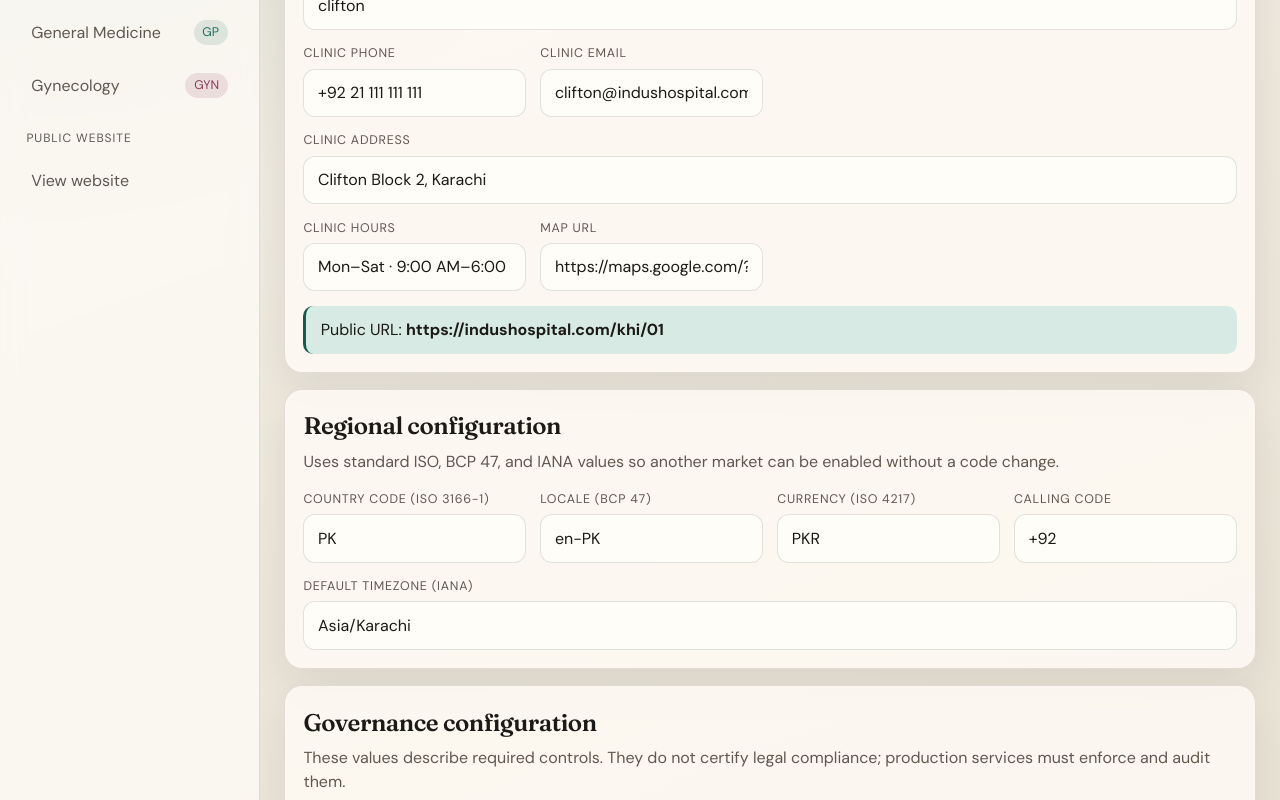
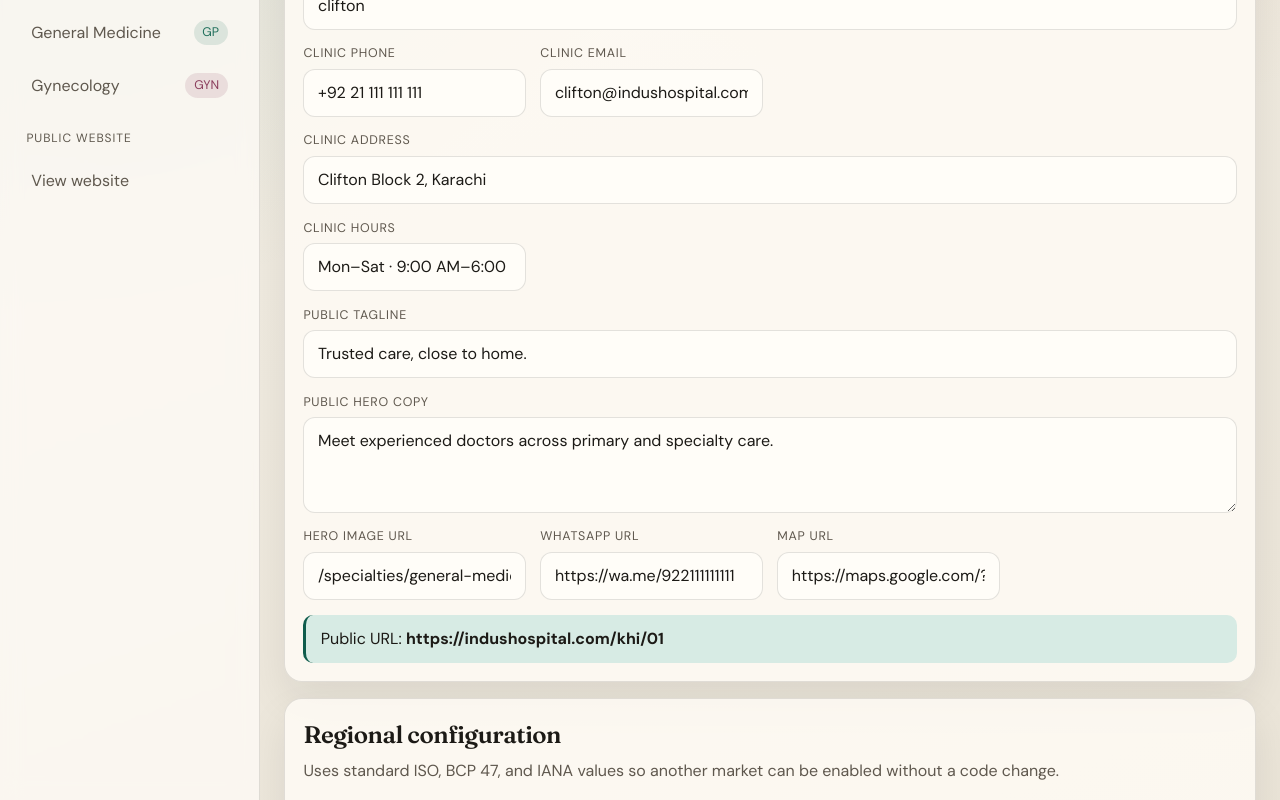
Before and after one commit to kashifdar1/dental-clinic, a React (Vite) app: page /admin/settings in a window 1280 px wide. Shown: the part 485-1285 px from the top of the page. Built offline with nearby package versions, Linux system fonts and the light colour scheme; no server answers.

Commit message:
feat: add clinic public profile editor

```diff
--- a/src/components/SaveStatus.tsx
+++ b/src/components/SaveStatus.tsx
@@ -6,14 +6,6 @@
 }
 
 export function SaveStatus({ status, result }: SaveStatusProps) {
-  if (status === 'saving') {
-    return (
-      <div className="import-message save-status" role="status" aria-live="polite">
-        Saving changes...
-      </div>
-    )
-  }
-
   if (result && !result.ok) {
     return (
       <div className="import-message error-chip save-status" role="alert">
@@ -30,5 +22,13 @@
     )
   }
 
+  if (status === 'saving') {
+    return (
+      <div className="import-message save-status" role="status" aria-live="polite">
+        Saving changes...
+      </div>
+    )
+  }
+
   return null
 }
--- a/src/domain/TenantContext.tsx
+++ b/src/domain/TenantContext.tsx
@@ -77,6 +77,10 @@
     address?: string
     hours?: string
     mapUrl?: string
+    tagline?: string
+    heroCopy?: string
+    heroImageUrl?: string
+    whatsappUrl?: string
   }) => Promise<MutationResult>
   resetDemo: () => void
 }
--- a/src/domain/reducers.ts
+++ b/src/domain/reducers.ts
@@ -294,6 +294,10 @@
     address?: string
     hours?: string
     mapUrl?: string
+    tagline?: string
+    heroCopy?: string
+    heroImageUrl?: string
+    whatsappUrl?: string
   },
 ): AppData {
   const next = clone(data)
@@ -342,6 +346,10 @@
     address: input.address?.trim() || undefined,
     hours: input.hours?.trim() || undefined,
     mapUrl: input.mapUrl?.trim() || undefined,
+    tagline: input.tagline?.trim() || undefined,
+    heroCopy: input.heroCopy?.trim() || undefined,
+    heroImageUrl: input.heroImageUrl?.trim() || undefined,
+    whatsappUrl: input.whatsappUrl?.trim() || undefined,
   }
   return next
 }
--- a/src/domain/seed.ts
+++ b/src/domain/seed.ts
@@ -67,6 +67,10 @@
       address: 'Clifton Block 2, Karachi',
       hours: 'Mon–Sat · 9:00 AM–6:00 PM',
       mapUrl: 'https://maps.google.com/?q=Indus+Clifton+Clinic',
+      tagline: 'Trusted care, close to home.',
+      heroCopy: 'Meet experienced doctors across primary and specialty care.',
+      heroImageUrl: '/specialties/general-medicine.png',
+      whatsappUrl: 'https://wa.me/922111111111',
     },
     {
       id: 'clinic_aurora_east',
@@ -82,6 +86,10 @@
       address: 'Gulberg III, Lahore',
       hours: 'Mon–Sat · 9:00 AM–6:00 PM',
       mapUrl: 'https://maps.google.com/?q=Indus+Gulberg+Clinic',
+      tagline: 'Connected care for every stage of life.',
+      heroCopy: 'Explore trusted specialists and find the right care for your family.',
+      heroImageUrl: '/specialties/cardiology.png',
+      whatsappUrl: 'https://wa.me/924211111111',
     },
     {
       id: 'clinic_harbor_downtown',
@@ -97,6 +105,10 @@
       address: 'Main Boulevard, Lahore',
       hours: 'Mon–Sun · 10:00 AM–8:00 PM',
       mapUrl: 'https://maps.google.com/?q=Lasaani+Poly+Clinic',
+      tagline: 'Personal care, thoughtfully delivered.',
+      heroCopy: 'Find approachable doctors and practical care for your whole family.',
+      heroImageUrl: '/specialties/general-medicine.png',
+      whatsappUrl: 'https://wa.me/924211122233',
     },
   ],
   practitioners: [
--- a/src/domain/types.ts
+++ b/src/domain/types.ts
@@ -54,6 +54,10 @@
   address?: string
   hours?: string
   mapUrl?: string
+  tagline?: string
+  heroCopy?: string
+  heroImageUrl?: string
+  whatsappUrl?: string
 }
 
 /** Day numbers follow `Date.getDay()`: 0 is Sunday through 6 is Saturday. */
--- a/src/pages/OrganizationSettingsPage.tsx
+++ b/src/pages/OrganizationSettingsPage.tsx
@@ -22,6 +22,10 @@
     address: clinic.address ?? '',
     hours: clinic.hours ?? '',
     mapUrl: clinic.mapUrl ?? '',
+    tagline: clinic.tagline ?? '',
+    heroCopy: clinic.heroCopy ?? '',
+    heroImageUrl: clinic.heroImageUrl ?? '',
+    whatsappUrl: clinic.whatsappUrl ?? '',
   })
   const [regional, setRegional] = useState(organization.regionalSettings)
   const [governance, setGovernance] = useState(
@@ -39,6 +43,10 @@
   const clinicAddress = clinic.address ?? ''
   const clinicHours = clinic.hours ?? ''
   const clinicMapUrl = clinic.mapUrl ?? ''
+  const clinicTagline = clinic.tagline ?? ''
+  const clinicHeroCopy = clinic.heroCopy ?? ''
+  const clinicHeroImageUrl = clinic.heroImageUrl ?? ''
+  const clinicWhatsappUrl = clinic.whatsappUrl ?? ''
   const countryCode = organization.regionalSettings.countryCode
   const locale = organization.regionalSettings.locale
   const currency = organization.regionalSettings.currency
@@ -62,6 +70,10 @@
       address: clinicAddress,
       hours: clinicHours,
       mapUrl: clinicMapUrl,
+      tagline: clinicTagline,
+      heroCopy: clinicHeroCopy,
+      heroImageUrl: clinicHeroImageUrl,
+      whatsappUrl: clinicWhatsappUrl,
     })
     setRegional({
       countryCode,
@@ -78,32 +90,9 @@
       auditTrailRequired,
       consentTrackingRequired,
     })
-    setResult(null)
-  }, [
-    auditTrailRequired,
-    branchCode,
-    callingCode,
-    cityCode,
-    clinic.id,
-    clinicSlug,
-    clinicPhone,
-    clinicEmail,
-    clinicAddress,
-    clinicHours,
-    clinicMapUrl,
-    consentTrackingRequired,
-    countryCode,
-    currency,
-    dataResidencyRegion,
-    defaultTimeZone,
-    hostingMode,
-    locale,
-    organization.id,
-    policyProfileIds,
-    primaryDomain,
-    recordRetentionDays,
-    requireMfa,
-  ])
+  // Resync only when the selected tenant changes; saves must not clear confirmation state.
+  // oxlint-disable-next-line react-hooks/exhaustive-deps
+  }, [clinic.id, organization.id])
 
   function togglePolicy(id: string) {
     setGovernance((current) => ({
@@ -270,6 +259,49 @@
                 value={clinicRouting.hours}
                 onChange={(event) =>
                   setClinicRouting({ ...clinicRouting, hours: event.target.value })
+                }
+              />
+            </div>
+            <div className="field full">
+              <label htmlFor="clinicTagline">Public tagline</label>
+              <input
+                id="clinicTagline"
+                value={clinicRouting.tagline}
+                onChange={(event) =>
+                  setClinicRouting({ ...clinicRouting, tagline: event.target.value })
+                }
+                placeholder="Trusted care, close to home."
+              />
+            </div>
+            <div className="field full">
+              <label htmlFor="clinicHeroCopy">Public hero copy</label>
+              <textarea
+                id="clinicHeroCopy"
+                value={clinicRouting.heroCopy}
+                onChange={(event) =>
+                  setClinicRouting({ ...clinicRouting, heroCopy: event.target.value })
+                }
+                placeholder="Meet experienced doctors across our clinics."
+              />
+            </div>
+            <div className="field">
+              <label htmlFor="clinicHeroImageUrl">Hero image URL</label>
+              <input
+                id="clinicHeroImageUrl"
+                value={clinicRouting.heroImageUrl}
+                onChange={(event) =>
+                  setClinicRouting({ ...clinicRouting, heroImageUrl: event.target.value })
+                }
+              />
+            </div>
+            <div className="field">
+              <label htmlFor="clinicWhatsappUrl">WhatsApp URL</label>
+              <input
+                id="clinicWhatsappUrl"
+                type="url"
+                value={clinicRouting.whatsappUrl}
+                onChange={(event) =>
+                  setClinicRouting({ ...clinicRouting, whatsappUrl: event.target.value })
                 }
               />
             </div>
--- a/src/pages/PublicDirectoryPage.tsx
+++ b/src/pages/PublicDirectoryPage.tsx
@@ -74,17 +74,26 @@
       <main>
         <section className="public-hero">
           <div className="public-hero-copy">
-            <span className="eyebrow">Trusted, connected care</span>
-            <h1>Find the right doctor for your family.</h1>
+            <span className="eyebrow">
+              {resolvedClinic?.tagline || 'Trusted, connected care'}
+            </span>
+            <h1>{resolvedClinic?.name || organization.name}</h1>
             <p>
-              Meet experienced practitioners across our clinics, explore their
-              specialties, and contact the clinic directly.
+              {resolvedClinic?.heroCopy ||
+                'Meet experienced practitioners across our clinics, explore their specialties, and contact the clinic directly.'}
             </p>
             <a className="btn" href="#doctors">
               Meet our doctors
             </a>
           </div>
           <div className="hero-note">
+            {resolvedClinic?.heroImageUrl ? (
+              <img
+                className="public-hero-image"
+                src={resolvedClinic.heroImageUrl}
+                alt=""
+              />
+            ) : null}
             <span className="hero-note-number">{doctors.length}</span>
             <span>
               active practitioners across {clinics.length}{' '}
@@ -215,6 +224,11 @@
                 {clinic.hours ? <span>{clinic.hours}</span> : null}
                 {clinic.phone ? <a href={`tel:${clinic.phone}`}>{clinic.phone}</a> : null}
                 {clinic.email ? <a href={`mailto:${clinic.email}`}>{clinic.email}</a> : null}
+                {clinic.whatsappUrl ? (
+                  <a href={clinic.whatsappUrl} target="_blank" rel="noreferrer">
+                    WhatsApp
+                  </a>
+                ) : null}
                 {clinic.mapUrl ? (
                   <a href={clinic.mapUrl} target="_blank" rel="noreferrer">
                     Directions
--- a/src/styles/public.css
+++ b/src/styles/public.css
@@ -118,6 +118,15 @@
   padding: 1.5rem;
   border-left: 1px solid var(--line);
   color: var(--muted);
+}
+
+.public-hero-image {
+  display: block;
+  width: 100%;
+  max-height: 180px;
+  margin-bottom: 1.25rem;
+  border-radius: 16px;
+  object-fit: cover;
 }
 
 .hero-note-number {
```
Also changed, not shown: 3 other files (tests, documents, lock files or other folders).
